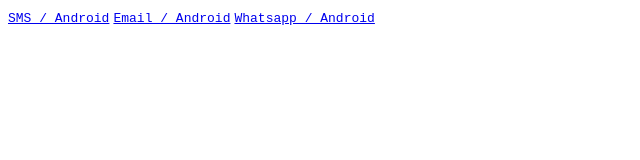
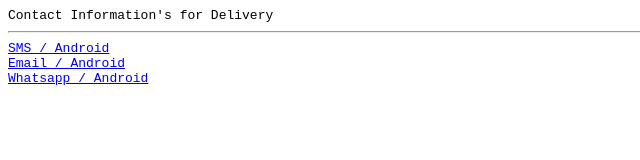
Before and after one commit to snowkelus/Delivery-Services---Snowkelus-Ltd, a plain HTML site: page index.html in a window 1280 px wide. Shown: the whole page, without its empty margins (0-640 px from the left). Drawn offline with Linux system fonts and the light colour scheme.

Commit message:
Update index.html

```diff
--- a/index.html
+++ b/index.html
@@ -3,8 +3,12 @@
     <title>Delivery Services</title>
   </head>
   <body>
+    <code>Contact Information's for Delivery</code>
+    <hr/>
     <code><a href="sms:+639225205353?body=Hello%20World!">SMS / Android</a></code>
+    <br/>
     <code><a href="mailto:snowkelus@icloud.com">Email / Android</a></code>
+    <br/>
     <code><a href="whatsapp://send/?text=Hello%20World!">Whatsapp / Android</a></code>
   </body>
 </html>
```
